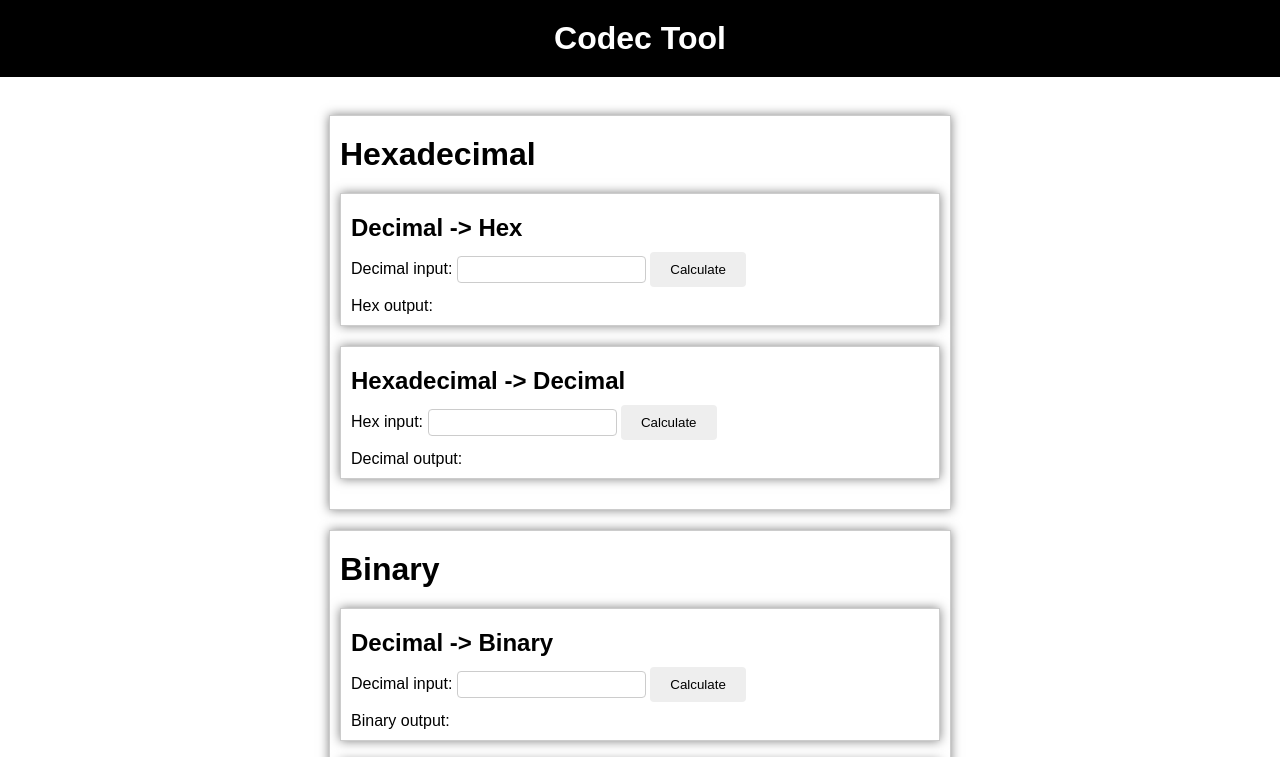
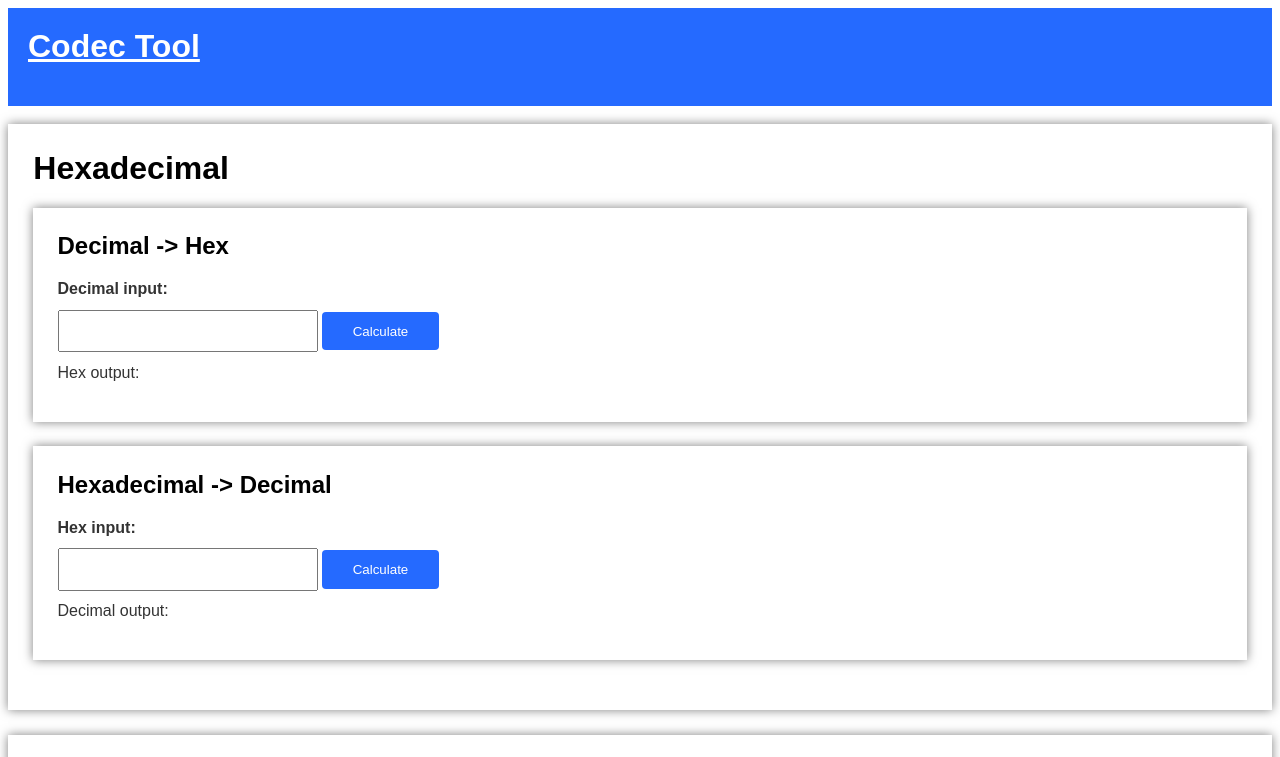
Before and after one commit to GiorgioJacomella/calculator_js, a plain HTML site: page codec.html in a window 1280 px wide. Shown: the top 757 px of the page. Drawn offline with Linux system fonts and the light colour scheme.

Commit message:
Update styles.css

```diff
--- a/styles.css
+++ b/styles.css
@@ -1,77 +1,73 @@
 header {
-    background-color: #000000;
+    background-color: #256aff;
     color: #fff;
-    padding: 10px;
-    text-align: center;
+    padding: 20px;
 }
 
+header h1 a {
+
+    color: #ffffff;
+
+}
+
+
 body {
+    background-color: #ffffff;
+    color: #333333;
     font-family: Arial, sans-serif;
-    margin: 0;
-    padding: 0;
-    background-color: #fff;
-    color: #000000;
 }
 
 .container {
-    margin-bottom: 20px;
+    background-color: #ffffff;
     box-shadow: 0 0 10px rgba(0, 0, 0, 0.5);
+    padding: 2%;
+    margin-bottom: 2%;
 }
 
 h1, h2 {
-    margin: 10px 0;
-}
-
-button, input[type="submit"] {
-    padding: 10px 20px;
-    background-color: #eee;
-    border: none;
-    border-radius: 4px;
-    cursor: pointer;
-    transition-duration: 0.5s;
-}
-
-button:hover {
-    background-color: #000000;
-    color: #ffffff;
-    padding: 12px 24px;
-}
-
-input[type="text"],
-input[type="number"] {
-    padding: 5px;
-    border-radius: 4px;
-    border: 1px solid #ccc;
+    color: #000000;
+    margin-top: 0;
 }
 
 form {
-    margin-bottom: 10px;
+    margin-bottom: 1%;
+}
+
+label {
+    display: block;
+    margin-bottom: 1%;
+    font-weight: bold;
+}
+
+input[type="number"], input[type="text"] {
+    width: 20%;
+    height: 5%;
+    padding: 1%;
+}
+
+input[type="submit"], button  {
+    padding: 1% 1%;
+    width: 10%;
+    height: 5%;
+    background-color: #256aff;
+    border: none;
+    border-radius: 4px;
+    color: #fff;
+    cursor: pointer;
+}
+
+
+
+
+button:hover {
+    background-color: #7893ff;
 }
 
 p {
-    margin: 0;
+    margin-top: 0;
 }
 
-
-a {
-    color: #fff;
-    text-decoration: none;
-}
-
-.container {
-    margin: 20px auto;
-    max-width: 600px;
-    padding: 10px;
-    border: 1px solid #ccc;
-}
-
-#hexOutput,
-#hexDecodeOutput,
-#binOutput,
-#binDecodeOutput,
-#hammingOutput,
-#hammingDecodeOutput,
-#encrypted_text,
-#decrypted_text {
+#results, #hexOutput, #binOutput, #hammingOutput,
+#hexDecodeOutput, #binDecodeOutput, #hammingDecodeOutput {
     font-weight: bold;
 }
```
